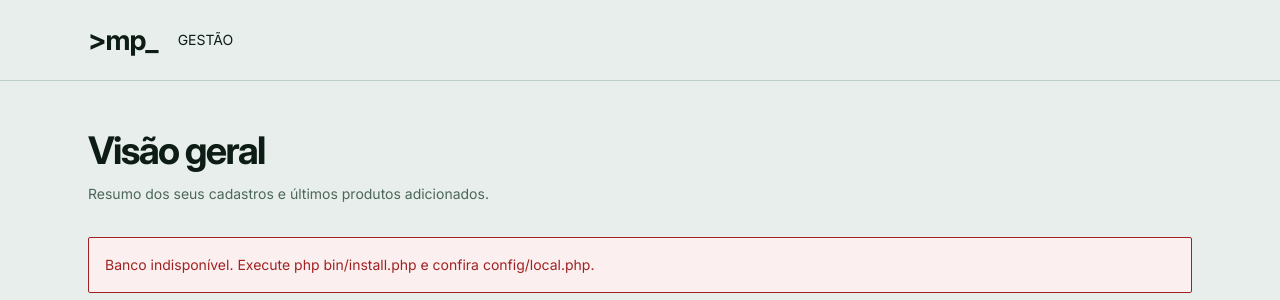
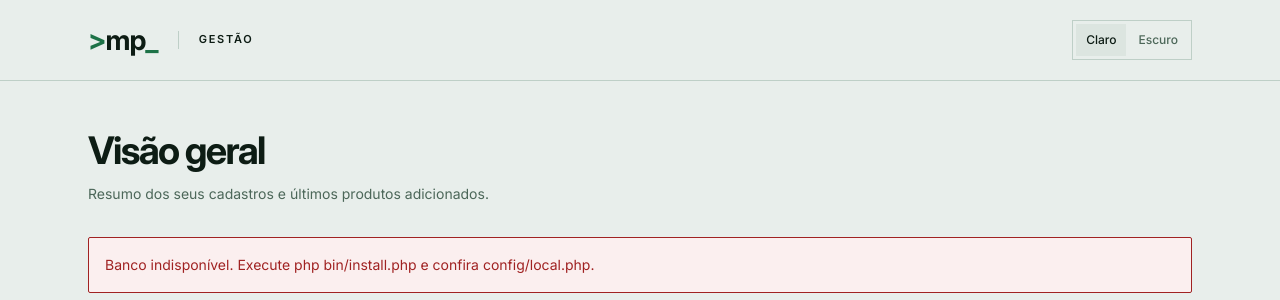
Before and after one commit to Pellegrini196/mpgestao, a PHP site: page /index.php in a window 1280 px wide. Shown: the top 300 px of the page. Run offline with PHP 8.4, Linux system fonts and the light colour scheme; the visitor is signed in with stand-in values (Sample User, id 1).

Commit message:
feat: ajustar marca e seletor de aparência

```diff
--- a/public/index.php
+++ b/public/index.php
@@ -51,8 +51,8 @@ $titles=['inicio'=>'Visão geral','cadastros'=>'Cadastros','atualizar'=>'Editar
 $descriptions=['inicio'=>'Resumo dos seus cadastros e últimos produtos adicionados.','cadastros'=>'Adicione fornecedores, produtos e cestas.','atualizar'=>'Altere os dados e clique em Salvar alterações.','catalogo'=>'Escolha uma cesta e marque os produtos que deseja incluir.','cesta'=>'Consulte os itens e o valor total de cada cesta.','login'=>'Informe seu e-mail e senha para acessar o sistema.','registro'=>'Preencha seus dados para acessar o mpGESTÃO.'];
 $isAuth=in_array($page,['login','registro'],true);
 ?>
-<!doctype html><html lang="pt-BR"><head><meta charset="utf-8"><meta name="viewport" content="width=device-width, initial-scale=1"><meta name="csrf-token" content="<?=e($_SESSION['csrf'])?>"><title><?=e($titles[$page])?> | mpGESTÃO</title><link rel="stylesheet" href="assets/bootstrap.min.css"><link rel="stylesheet" href="assets/app.css"><script src="assets/app.js" defer></script></head><body class="<?=$isAuth?'auth-page':'app-page'?>">
-<header><div class="container topbar"><a class="brand" href="?page=inicio"><span class="brand-icon">&gt;mp_</span> GESTÃO</a><?php if ($user): ?><div class="account"><span><?=e($user->nome)?></span><form method="post"><?php token();?><input type="hidden" name="acao" value="logout"><button class="btn btn-outline-light btn-sm">Sair</button></form></div><?php endif ?></div></header>
+<!doctype html><html lang="pt-BR"><head><meta charset="utf-8"><meta name="viewport" content="width=device-width, initial-scale=1"><meta name="csrf-token" content="<?=e($_SESSION['csrf'])?>"><title><?=e($titles[$page])?> | mpGESTÃO</title><script src="assets/theme.js"></script><link rel="stylesheet" href="assets/bootstrap.min.css"><link rel="stylesheet" href="assets/app.css"><script src="assets/app.js" defer></script></head><body class="<?=$isAuth?'auth-page':'app-page'?>">
+<header><div class="container topbar"><a class="brand" href="?page=inicio"><span class="brand-icon"><span>&gt;</span>mp<span>_</span></span><span class="brand-name">GESTÃO</span></a><div class="header-actions"><div class="theme-switch" role="group" aria-label="Aparência" hidden><button type="button" data-theme-choice="light" aria-pressed="false">Claro</button><button type="button" data-theme-choice="dark" aria-pressed="false">Escuro</button></div><?php if ($user): ?><div class="account"><span><?=e($user->nome)?></span><form method="post"><?php token();?><input type="hidden" name="acao" value="logout"><button class="btn btn-outline-light btn-sm">Sair</button></form></div><?php endif ?></div></div></header>
 <?php if ($user): ?><nav class="container navigation" aria-label="Menu principal"><?php foreach (['inicio'=>'Visão geral','cadastros'=>'Cadastros','atualizar'=>'Editar registros','catalogo'=>'Catálogo','cesta'=>'Minhas cestas'] as $url=>$label): ?><a class="<?=$page===$url?'active':''?>" href="?page=<?=$url?>" <?=$page===$url?'aria-current="page"':''?>><?=e($label)?></a><?php endforeach ?></nav><?php endif ?>
 <main class="container"><div class="page-title"><h1><?=e($titles[$page])?></h1><p class="muted"><?=e($descriptions[$page])?></p></div>
 <?php if ($error): ?><div class="alert alert-danger" role="alert"><?=e($error)?></div><?php endif ?>
```
